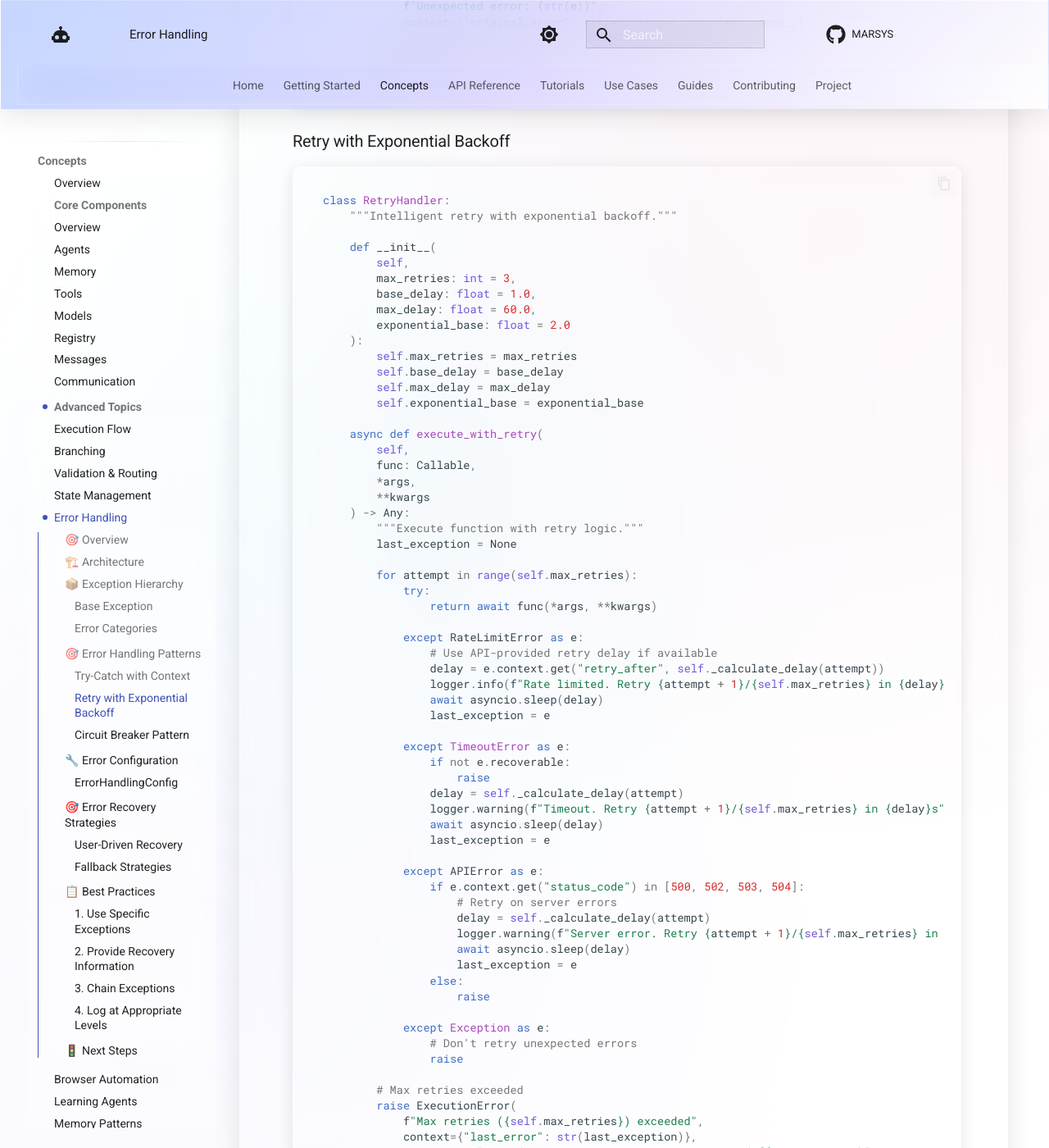
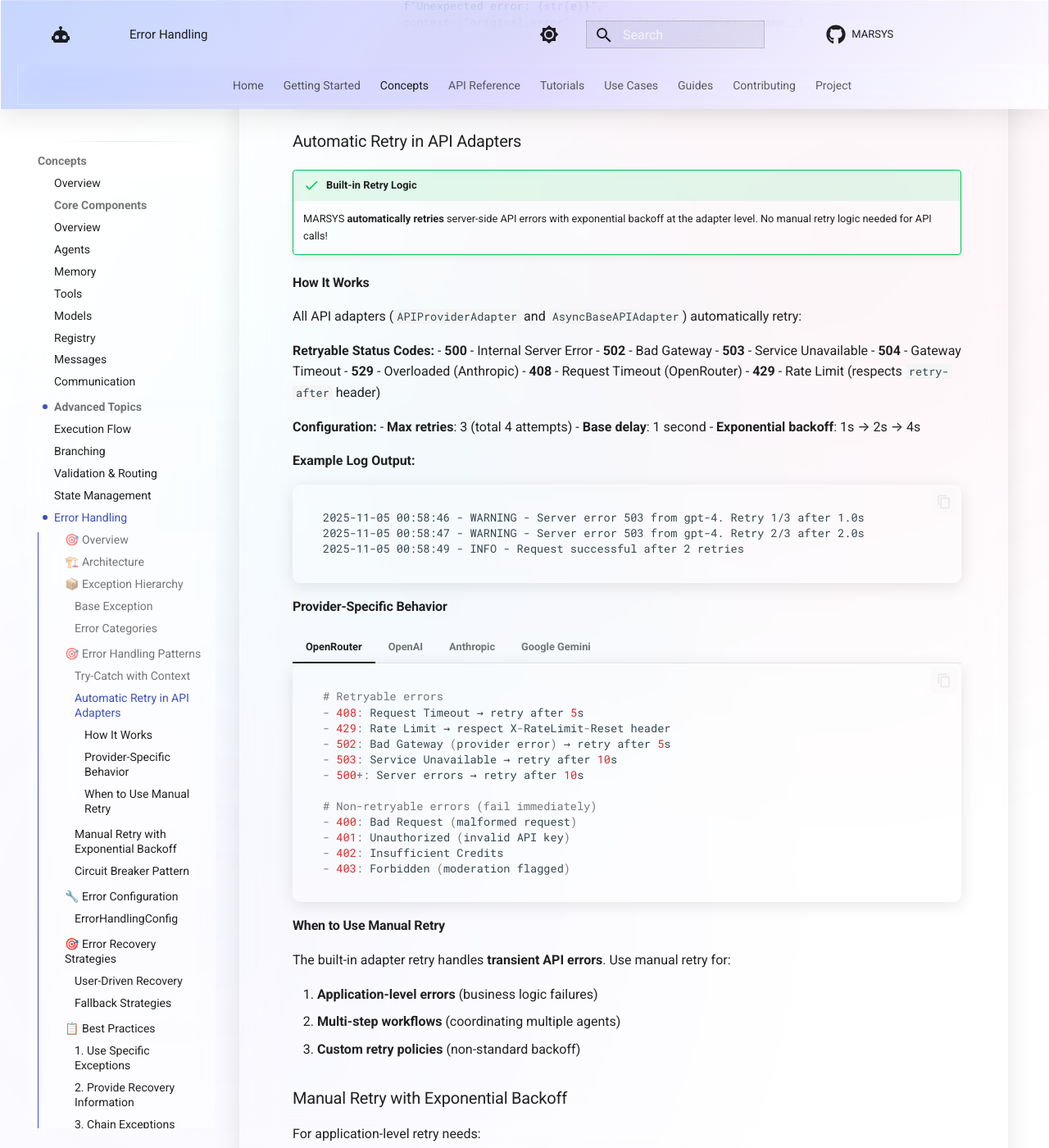
Before and after one commit to rezaho/MARSYS, an MkDocs documentation site: the page built from docs/concepts/error-handling.md, in a window 1280 px wide and 1400 px high, scrolled down 3977 px. Shown: the whole window at 82% size. Built offline with MkDocs 1.6.1 and Material for MkDocs 9.7.7, drawn with Linux system fonts in a browser that asks for light colours; comment, search, counter and statistics services are not loaded; some of the changed text lies outside the part shown.

Commit message:
Improve API error classification with comprehensive status code handling
Extend ModelAPIError classification to handle a wider range of HTTP status codes
with provider-specific retry logic and error categorization.

New status code classifications:
- 400: VALIDATION_ERROR (context length, malformed requests)
- 401: AUTHENTICATION_FAILED
- 402: INSUFFICIENT_CREDITS
- 403: PERMISSION_DENIED (moderation)
- 408: TIMEOUT (retryable)
- 429: RATE_LIMIT (respects retry-after)
- 502: SERVICE_UNAVAILABLE (bad gateway, retryable)
- 503: SERVICE_UNAVAILABLE (no provider, retryable)
- 500+: SERVICE_UNAVAILABLE (server errors, retryable)

Documentation updates:
- Document automatic retry behavior in API adapters
- Add examples of built-in resilience for 500/502/503 errors
- Clarify when manual retry is needed vs automatic
- Add error classification reference table
- Update best practices for error handling

Improves reliability for transient API failures and provides clearer
guidance to developers on which errors require manual handling.

````diff
--- a/docs/concepts/error-handling.md
+++ b/docs/concepts/error-handling.md
@@ -204,7 +204,107 @@
         raise wrapped
 ```
 
-### Retry with Exponential Backoff
+### Automatic Retry in API Adapters
+
+!!! success "Built-in Retry Logic"
+    MARSYS **automatically retries** server-side API errors with exponential backoff at the adapter level. No manual retry logic needed for API calls!
+
+#### How It Works
+
+All API adapters (`APIProviderAdapter` and `AsyncBaseAPIAdapter`) automatically retry:
+
+**Retryable Status Codes:**
+- **500** - Internal Server Error
+- **502** - Bad Gateway
+- **503** - Service Unavailable
+- **504** - Gateway Timeout
+- **529** - Overloaded (Anthropic)
+- **408** - Request Timeout (OpenRouter)
+- **429** - Rate Limit (respects `retry-after` header)
+
+**Configuration:**
+- **Max retries**: 3 (total 4 attempts)
+- **Base delay**: 1 second
+- **Exponential backoff**: 1s → 2s → 4s
+
+**Example Log Output:**
+```
+2025-11-05 00:58:46 - WARNING - Server error 503 from gpt-4. Retry 1/3 after 1.0s
+2025-11-05 00:58:47 - WARNING - Server error 503 from gpt-4. Retry 2/3 after 2.0s
+2025-11-05 00:58:49 - INFO - Request successful after 2 retries
+```
+
+#### Provider-Specific Behavior
+
+=== "OpenRouter"
+    ```python
+    # Retryable errors
+    - 408: Request Timeout → retry after 5s
+    - 429: Rate Limit → respect X-RateLimit-Reset header
+    - 502: Bad Gateway (provider error) → retry after 5s
+    - 503: Service Unavailable → retry after 10s
+    - 500+: Server errors → retry after 10s
+
+    # Non-retryable errors (fail immediately)
+    - 400: Bad Request (malformed request)
+    - 401: Unauthorized (invalid API key)
+    - 402: Insufficient Credits
+    - 403: Forbidden (moderation flagged)
+    ```
+
+=== "OpenAI"
+    ```python
+    # Retryable errors
+    - 429: Rate Limit → respect retry-after header
+    - 500: Internal Server Error → retry
+    - 502: Bad Gateway → retry
+    - 503: Service Unavailable → retry
+
+    # Non-retryable errors
+    - 400: Bad Request
+    - 401: Authentication Failed
+    - 404: Invalid Model
+    ```
+
+=== "Anthropic"
+    ```python
+    # Retryable errors
+    - 429: Rate Limit → respect retry-after header
+    - 500: API Error (internal) → retry
+    - 529: Overloaded → retry
+
+    # Non-retryable errors
+    - 400: Invalid Request
+    - 401: Authentication Error
+    - 403: Permission Error
+    - 413: Request Too Large
+    ```
+
+=== "Google Gemini"
+    ```python
+    # Retryable errors
+    - 429: Resource Exhausted → retry
+    - 500: INTERNAL → retry
+    - 503: UNAVAILABLE → retry
+    - 504: DEADLINE_EXCEEDED → retry
+
+    # Non-retryable errors
+    - 400: INVALID_ARGUMENT
+    - 403: PERMISSION_DENIED
+    - 404: NOT_FOUND
+    ```
+
+#### When to Use Manual Retry
+
+The built-in adapter retry handles **transient API errors**. Use manual retry for:
+
+1. **Application-level errors** (business logic failures)
+2. **Multi-step workflows** (coordinating multiple agents)
+3. **Custom retry policies** (non-standard backoff)
+
+### Manual Retry with Exponential Backoff
+
+For application-level retry needs:
 
 ```python
 class RetryHandler:
@@ -251,10 +351,12 @@
                 last_exception = e
 
             except APIError as e:
+                # Note: API adapters already retry server errors automatically
+                # This manual retry is for application-level API error handling
                 if e.context.get("status_code") in [500, 502, 503, 504]:
-                    # Retry on server errors
+                    # Server error after adapter retries exhausted
                     delay = self._calculate_delay(attempt)
-                    logger.warning(f"Server error. Retry {attempt + 1}/{self.max_retries} in {delay}s")
+                    logger.warning(f"Server error (after adapter retries). Retry {attempt + 1}/{self.max_retries} in {delay}s")
                     await asyncio.sleep(delay)
                     last_exception = e
                 else:
````
Also changed, not shown: docs/api/models.md (+91 -12 lines), 1 other file.
